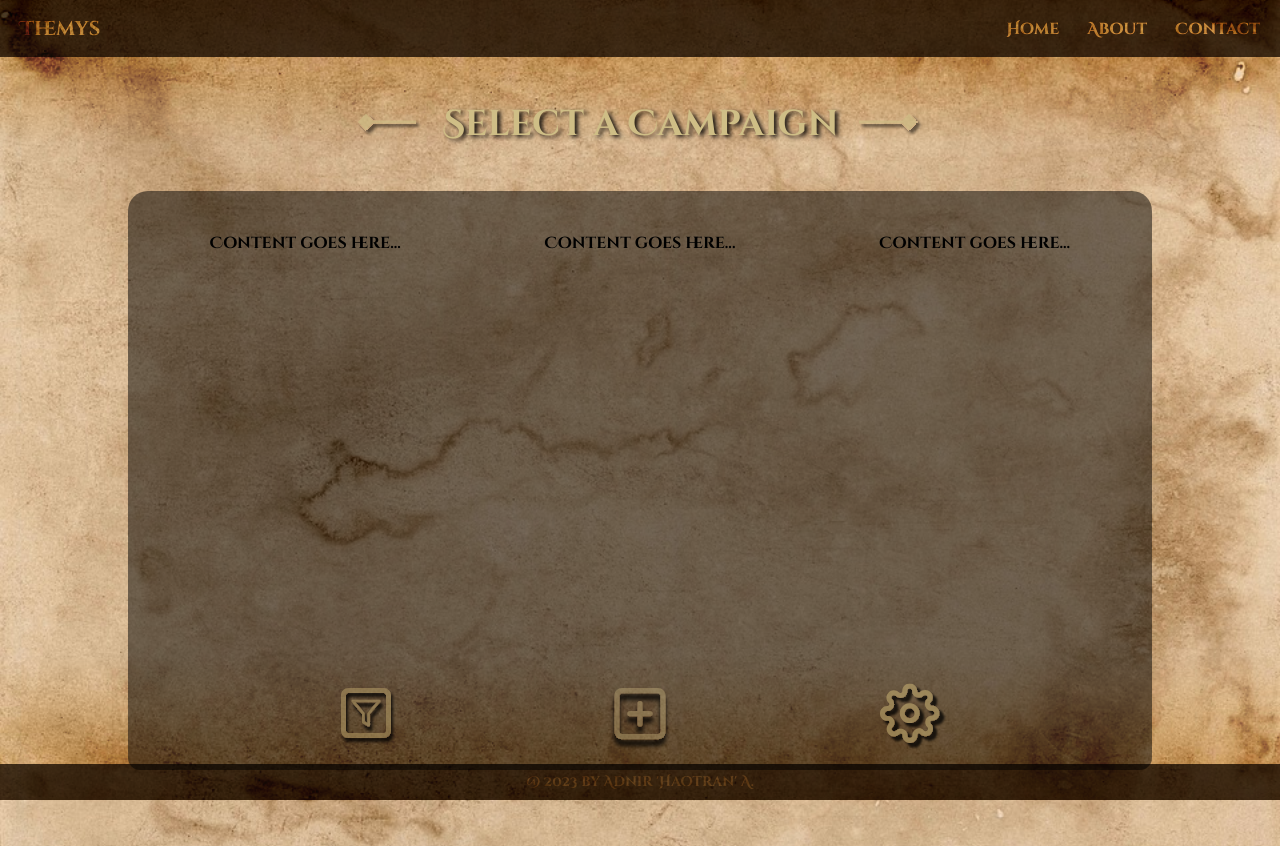
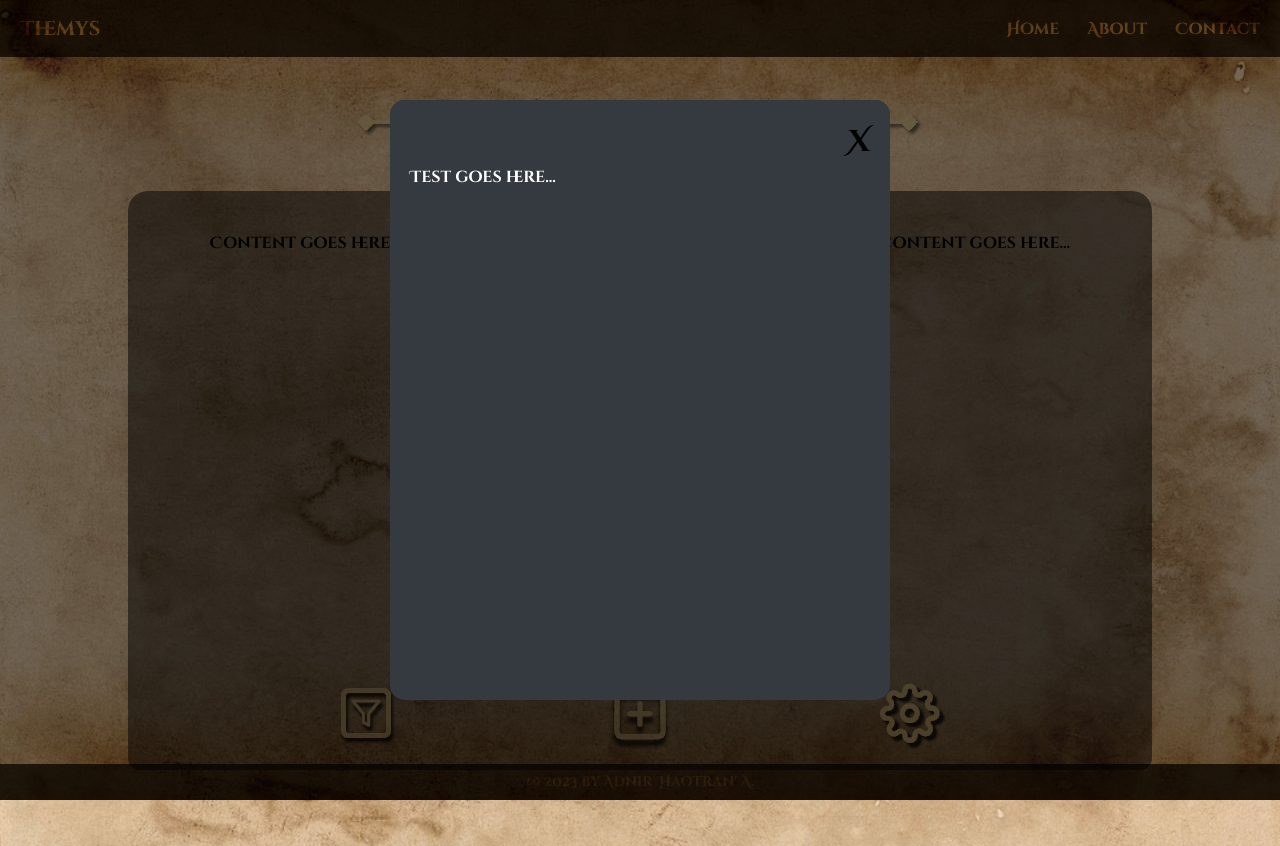
Before and after one commit to adnir-andrade/themys, a Next.js app: page /select-campaign in a window 1280 px wide. Both pictures are taken after a click on the button 367 px from the left and 716 px from the top of the page. Built offline with nearby package versions, Linux system fonts and the light colour scheme.

Commit message:
Refactor: Make code more legible

```diff
--- a/src/components/utility-buttons.tsx
+++ b/src/components/utility-buttons.tsx
@@ -8,44 +8,48 @@ import { useState } from 'react';
 export default function UtilityButtons() {
   const [showModal, setShowModal] = useState(false);
 
-  const addCampaign = () => {
+  const openModal = () => {
     setShowModal(true);
-    console.log('Testing add campaign');
-  };
-
-  const clickHandler = () => {
-    console.log('Testing click handler');
   };
 
   return (
+    //TODO: Make placeholder content for each utility button. Make modal content unique to each placeholder.
     <div className="flex flex-row justify-evenly pb-5 ">
-      {/* TODO: Refactor - Convert those to buttons */}
-      <button onClick={clickHandler}>
+      <button onClick={openModal} id="sort-button">
         <Image
           className="hover:drop-shadow-glow duration-700"
           src={sortIcon}
           alt="sort"
         />
       </button>
-      <button onClick={addCampaign}>
+
+      <button onClick={openModal} id="add-button">
         <Image
           className="hover:drop-shadow-glow duration-700"
           src={addIcon}
           alt="add"
         />
       </button>
-      {showModal && (
-        <Modal onClose={() => setShowModal(false)}>
-          <p>Content goes here...</p>
-        </Modal>
-      )}
-      <button onClick={clickHandler}>
+
+      <button onClick={openModal} id="setting-button">
         <Image
           className="hover:drop-shadow-glow duration-700"
           src={settingsIcon}
           alt="settings"
         />
       </button>
+
+      {showModal && (
+        <Modal onClose={() => setShowModal(false)}>
+          <p>Content goes here...</p>
+        </Modal>
+      )}
+
+      {showModal && (
+        <Modal onClose={() => setShowModal(false)}>
+          <p>Test goes here...</p>
+        </Modal>
+      )}
     </div>
   );
 }
```
